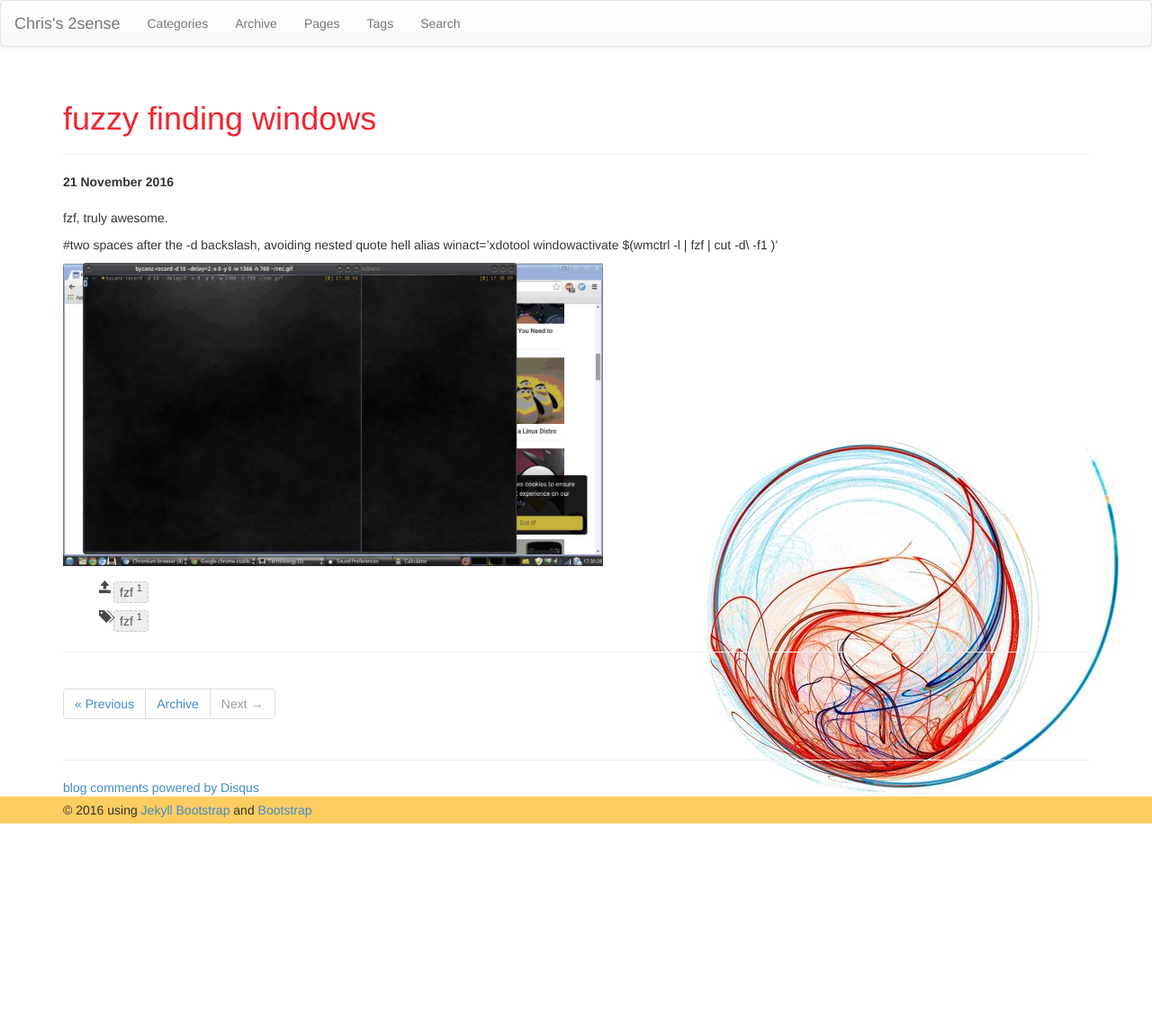
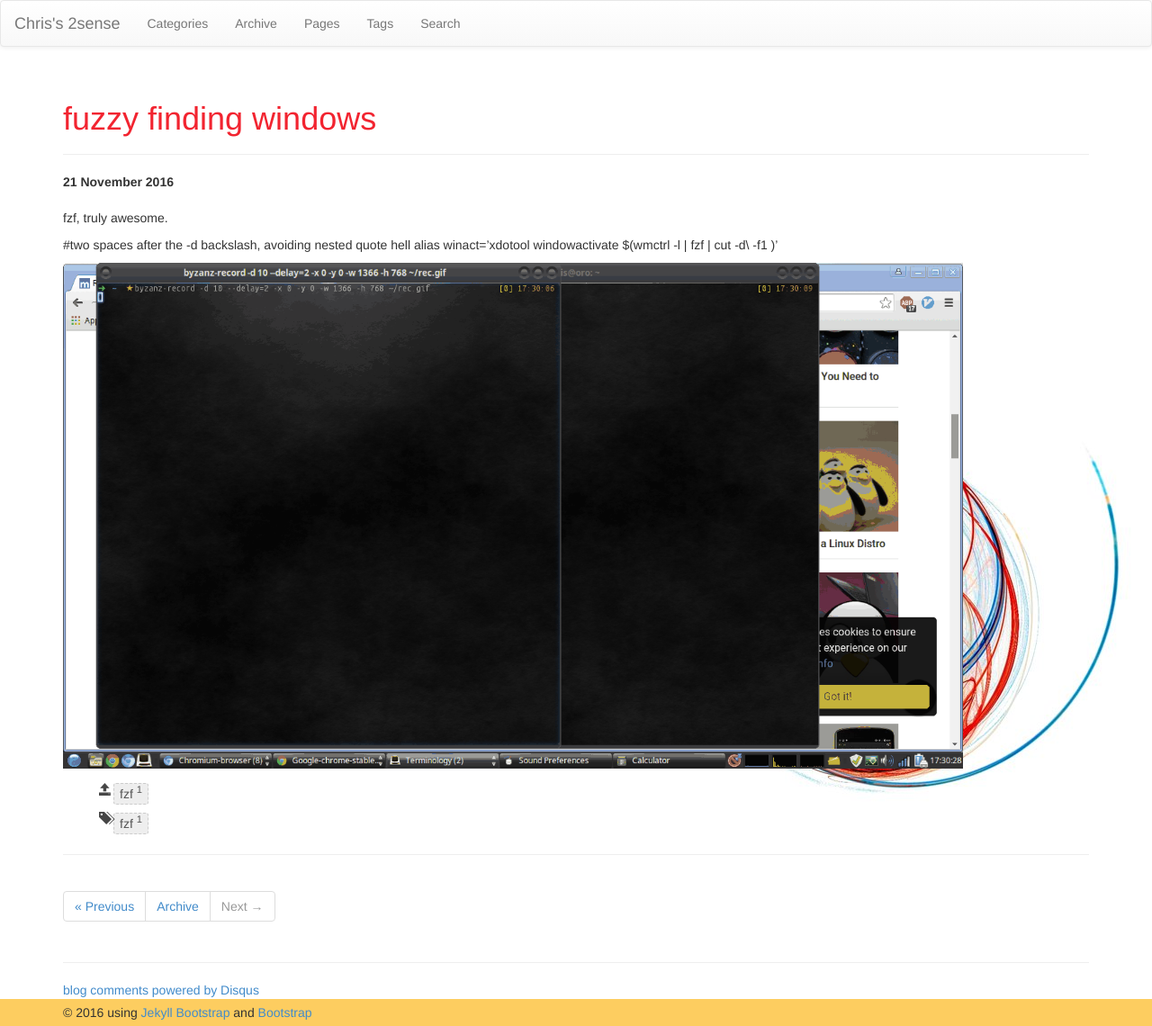
Before and after one commit to faizanvahevaria/chrisamow.github.io, a Jekyll site: the page built from _posts/2016-11-21-fuzzy-finding-windows.md, in a window 1280 px wide. Shown: the whole page at 90% size. Built offline with Jekyll 4.4.1, drawn with Linux system fonts in a browser that asks for light colours; nearby versions of some CDN libraries; comment, search, counter and statistics services are not loaded; before the commit the page ends 915 px from its top, so only the background shows below that.

Commit message:
fzf winact

```diff
--- a/_posts/2016-11-21-fuzzy-finding-windows.md
+++ b/_posts/2016-11-21-fuzzy-finding-windows.md
@@ -14,4 +14,4 @@ alias winact='xdotool windowactivate $(wmctrl -l | fzf | cut -d\  -f1 )'
 
 
 
-<img src="/images/screen_fzf_winact.gif" width="600" >
+<img src="/images/screen_fzf_winact.gif" width="1000" >
```
